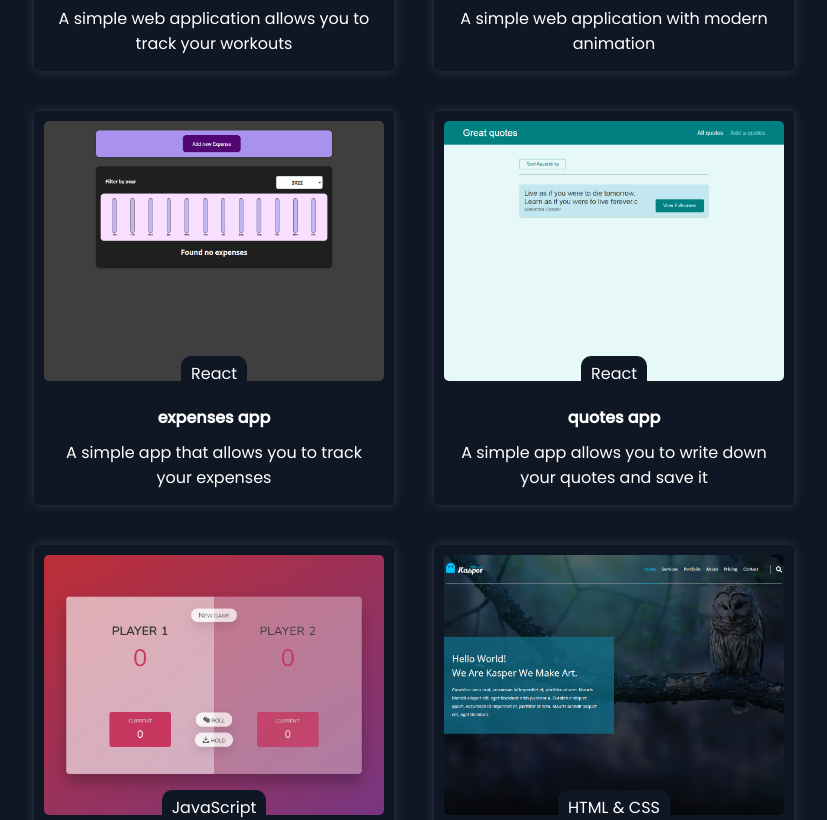
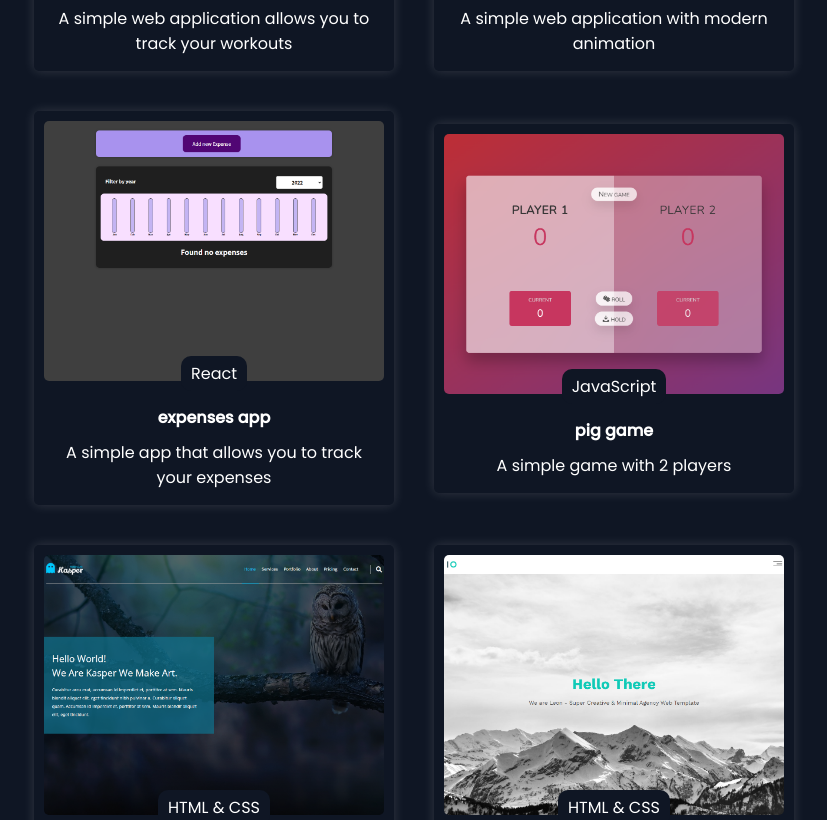
Before and after one commit to abdelrhman-ahmed-kamal/portfolio, a React (Create React App) app: page / in a window 1280 px wide. Shown: the part 4940-5760 px from the top of the page, without its empty margins (226-1053 px from the left). Built offline with nearby package versions, Linux system fonts and the light colour scheme.

Commit message:
new update

```diff
--- a/src/components/Projects/Projects.jsx
+++ b/src/components/Projects/Projects.jsx
@@ -15,7 +15,6 @@ import mapty from "../../assets/projects-images/mapty.png";
 import kasper from "../../assets/projects-images/Kasper.png";
 import expenses from "../../assets/projects-images/expenses.png";
 import passwords from "../../assets/projects-images/passwords.png";
-import quotes from "../../assets/projects-images/quotes.png";
 import leon from "../../assets/projects-images/Leon.png";
 
 const Projects = () => {
@@ -85,18 +84,9 @@ const Projects = () => {
     {
       title: "expenses app",
       description: "A simple app that allows you to track your expenses",
-      projectLink: "https://abdelrhman-ahmed-kamal.github.io/expenses-app/",
+      projectLink: "https://abdelrahman-expenses-app.netlify.app",
       codeLink: "https://github.com/abdelrhman-ahmed-kamal/expenses-app/",
       img: expenses,
-      tags: ["React", "ALL"],
-    },
-    {
-      title: "quotes app",
-      description:
-        "A simple app allows you to write down your quotes and save it",
-      projectLink: "https://abdelrhman-ahmed-kamal.github.io/quotes-app/",
-      codeLink: "https://github.com/abdelrhman-ahmed-kamal/quotes-app/",
-      img: quotes,
       tags: ["React", "ALL"],
     },
 
```
Also changed, not shown: 1 other file (tests, documents, lock files or other folders).
